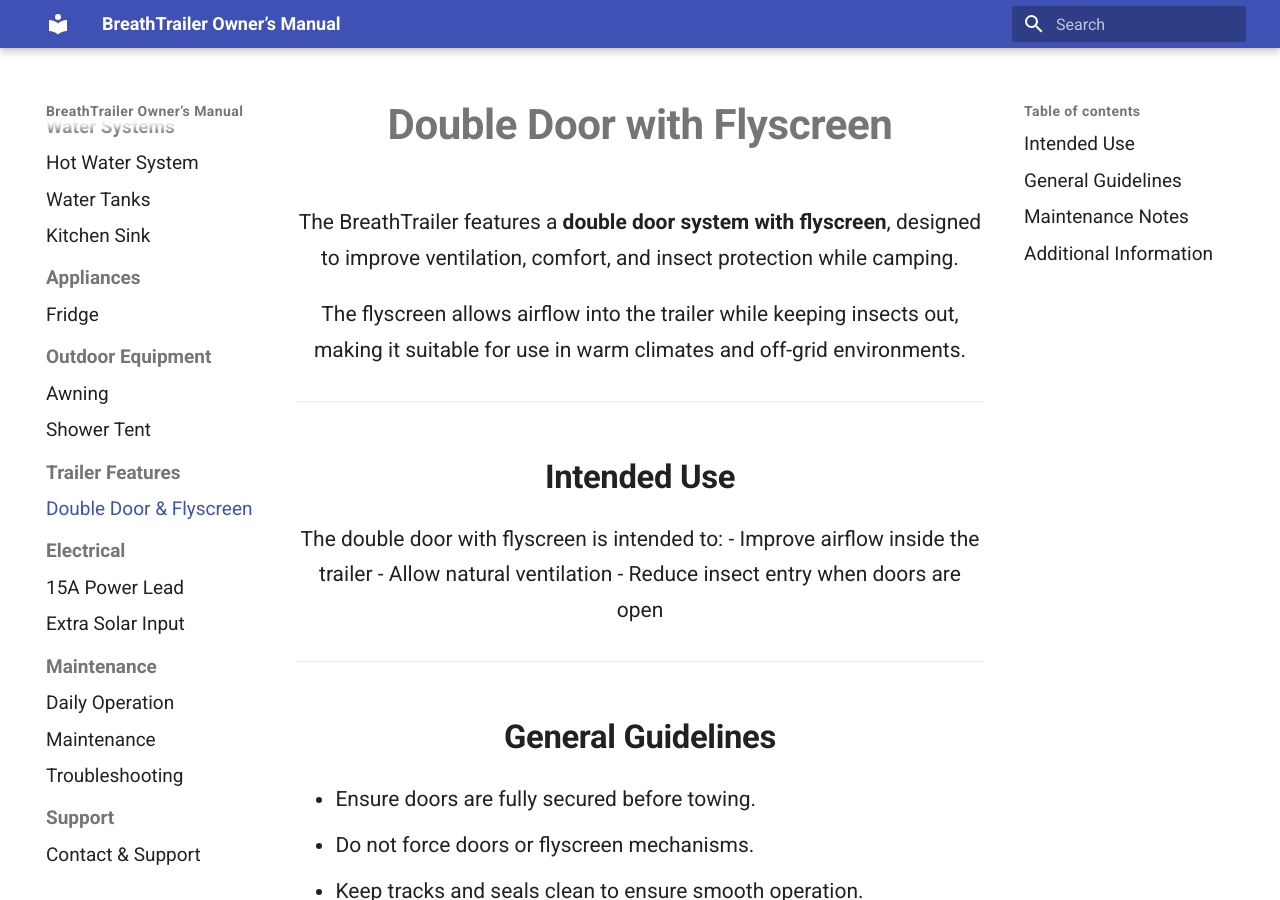
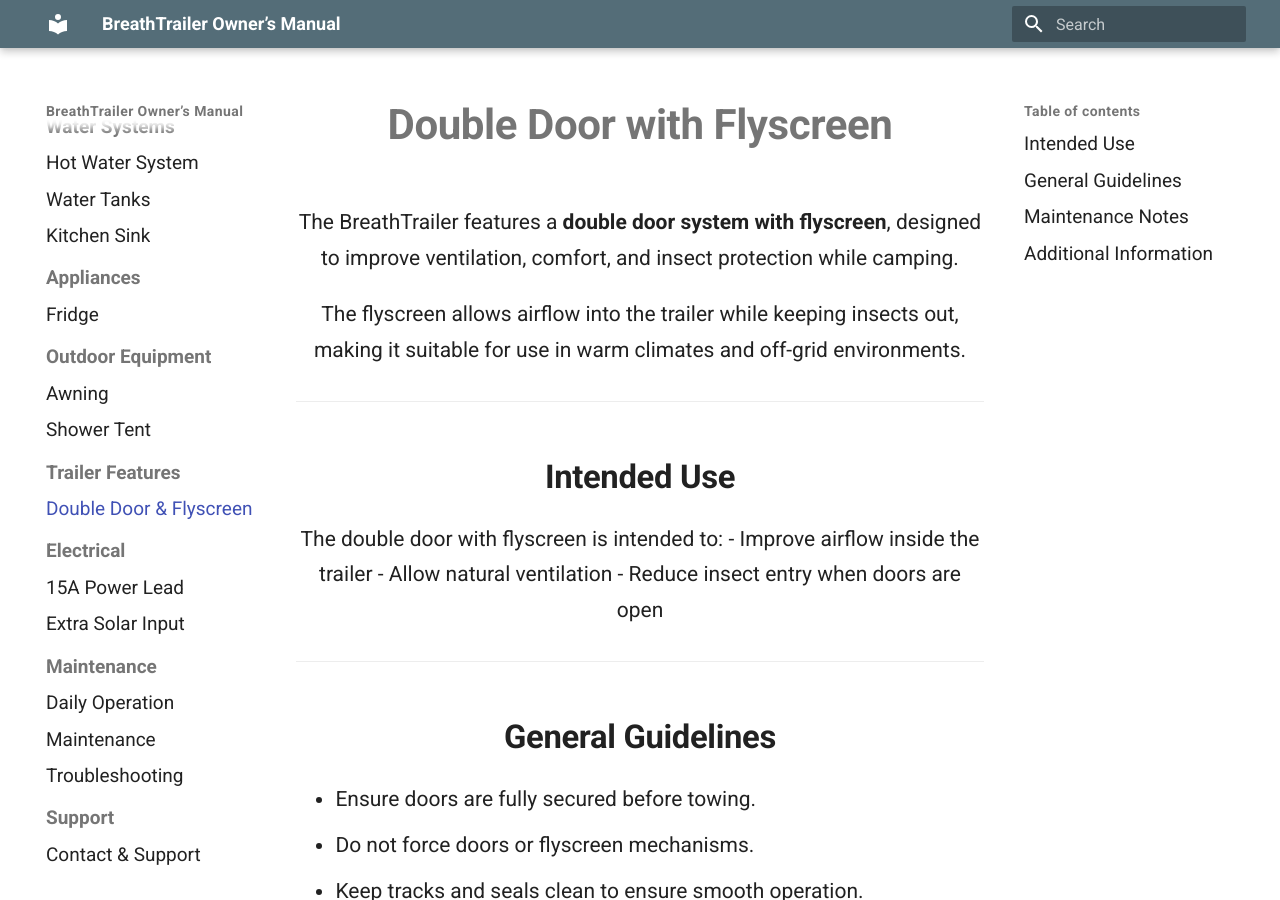
Before and after one commit to willefersontiago-source/breathtrailer-manual, an MkDocs documentation site: the page built from docs/06-trailer-features/01-double-door-flyscreen.md, in a window 1280 px wide and 900 px high. Built offline with MkDocs 1.6.1 and Material for MkDocs 9.7.7, drawn with Linux system fonts in a browser that asks for light colours.

Commit message:
Update mkdocs.yml

```diff
--- a/mkdocs.yml
+++ b/mkdocs.yml
@@ -6,6 +6,10 @@
 theme:
   name: material
   language: en
+  palette:
+    scheme: default
+    primary: blue grey
+    accent: teal
   features:
     - navigation.instant
     - navigation.sections
```
